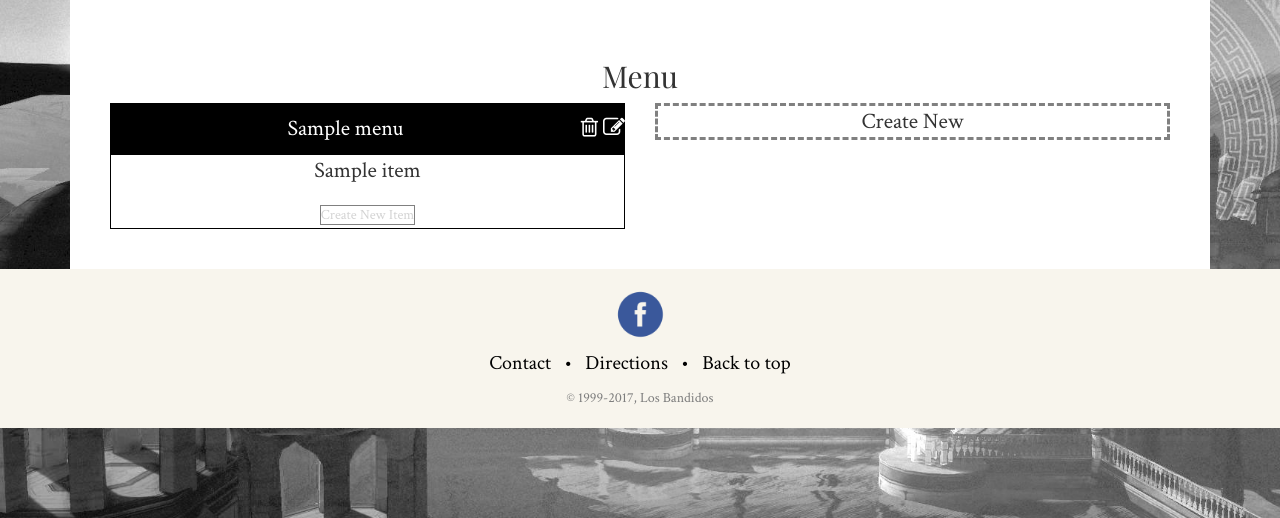
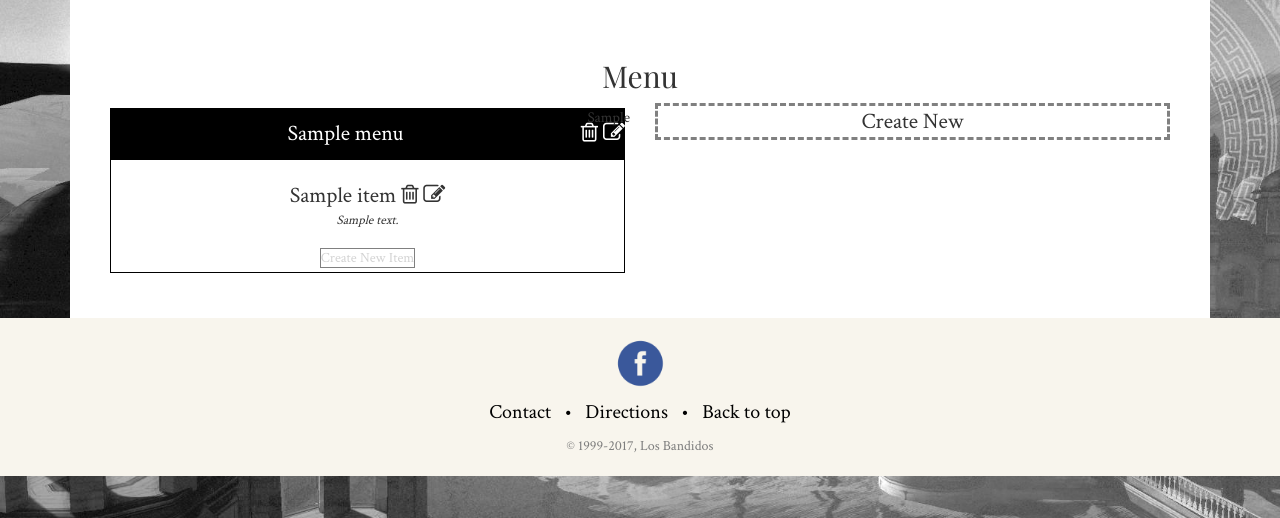
Before and after one commit to javkhlantugs/bombay, a Rails app: page /manager/menu in a window 1280 px wide. Shown: the part 140-658 px from the top of the page. Run offline with Rails 7, Linux system fonts and the light colour scheme; a user stored in the database is signed in; tables that the repository leaves empty hold one stand-in row (values such as "Sample post"); style sheets or scripts are compiled from the project's sources; some libraries are stand-ins or nearby versions.

Commit message:
have done almost nothin

```diff
--- a/app/assets/stylesheets/menus.scss
+++ b/app/assets/stylesheets/menus.scss
@@ -14,6 +14,7 @@
 
 .menu-contents {
 	border: solid 1px black;
+	padding-top: 20px;
 }
 
 
@@ -31,3 +32,29 @@
 	color: #d3d3d3;
 	font-size: 14px;
 }
+
+.one-menu {
+	padding-top: 5px;
+	padding-bottom: 5px;
+}
+.name-price {
+	display: inline;
+}
+
+.single-item {
+	position: relative;
+	padding-bottom: 10px;
+}
+
+.price {
+	position: absolute;
+	right: 10px;
+	font-size: 15px !important;
+	vertical-align: middle;
+	top: 4px;
+
+}
+
+.description {
+	font-size: 13px;
+}
--- a/app/views/layouts/application.html.erb
+++ b/app/views/layouts/application.html.erb
@@ -6,7 +6,7 @@
 
     <%= stylesheet_link_tag    'application', media: 'all', 'data-turbolinks-track': 'reload' %>
     <%= javascript_include_tag 'application', 'data-turbolinks-track': 'reload' %>
-  	<link href="https://fonts.googleapis.com/css?family=Abril+Fatface|Crimson+Text|Playfair+Display" rel="stylesheet">
+  	<link href="https://fonts.googleapis.com/css?family=Abril+Fatface|Crimson+Text|Playfair+Display|Pinyon+Script" rel="stylesheet">
 
   </head>
 
--- /dev/null
+++ b/app/views/manager/_edit.html.erb
@@ -0,0 +1 @@
+<p>hello</p>
--- a/app/views/manager/menu.html.erb
+++ b/app/views/manager/menu.html.erb
@@ -6,14 +6,24 @@
 			<% current_menu = an_item %>
 			<div class='col col-md-6 one-menu'>
 			<div class='menu-title'>
-			<p class='menu-head'><%= an_item.name %></p>
+			<p class='js-menu-head-<%=an_item.id%> menu-head'><%= an_item.name %></p>
 				<div class='menu-head menu-edit-delete'>
 					<i class="fa fa-trash-o js-menu-delete" data-menu-id='<%= an_item.id %>' aria-hidden="true"></i>
-					<i class="fa fa-pencil-square-o" aria-hidden="true"></i>
+					<i class="fa fa-pencil-square-o js-menu-edit" data-menu-id='<%= an_item.id %>' aria-hidden="true"></i>
 				</div>
 			</div>
 			<div class='menu-contents'>
-				<p><%= @items[0].name %></p>
+			<% @items.each do |item| %>
+				<% if item.menu_id == an_item.id %>
+				<div class='single-item-<%= item.id %>'>
+				<p class='name-price'><%= item.name %>
+					<i class="fa fa-trash-o js-menu-item-delete" data-menu-item-id='<%= item.id %>' aria-hidden="true"></i>
+					<i class="fa fa-pencil-square-o js-menu-item-edit" data-menu-item-id='<%= item.id %>' aria-hidden="true"></i></p>
+				<p class='name-price price'><%= item.price %></p>
+				<p class='description'><em><%= item.description %></em></p>
+				</div>
+				<% end %>
+			<% end %>
 				<%= link_to "Create New Item", new_menu_menu_item_path(an_item), :menu_id => an_item.id, class: 'create-new-item' %>
 			</div>
 			</div>
```
Also changed, not shown: app/controllers/menus_api_controller.rb (+12 -0 lines), 6 other files.
